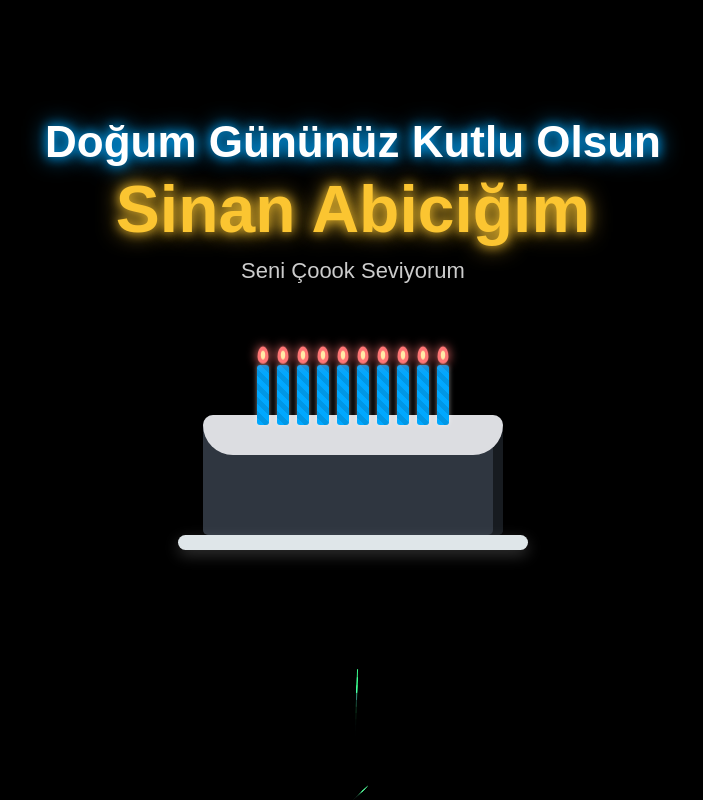
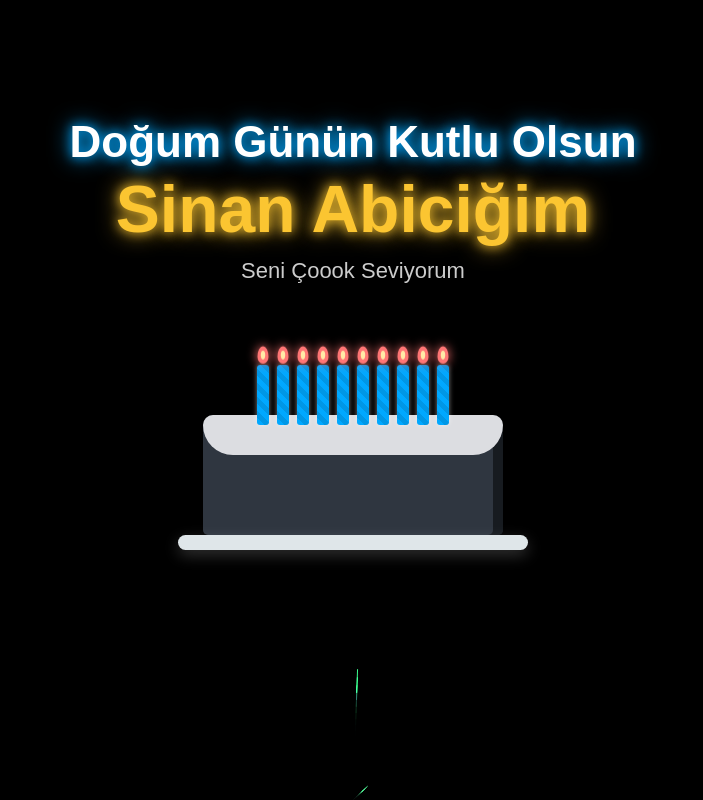
Before and after one commit to kalayciazrafatma-boop/e, a plain HTML site: page index.html in a window 1280 px wide. Shown: the top 800 px of the page, without its empty margins (287-990 px from the left). Drawn offline with Linux system fonts and the light colour scheme; animation ran at ten frames a second.

Commit message:
Update birthday message title in index.html

```diff
--- a/index.html
+++ b/index.html
@@ -174,7 +174,7 @@
     <canvas id="canvas"></canvas>
 
     <div class="message-container">
-        <div class="message-title">Doğum Gününüz Kutlu Olsun</div>
+        <div class="message-title">Doğum Günün Kutlu Olsun</div>
         <div class="message-name">Sinan Abiciğim</div>
         <div class="message-note">Seni Çoook Seviyorum</div> </div>
 
```
